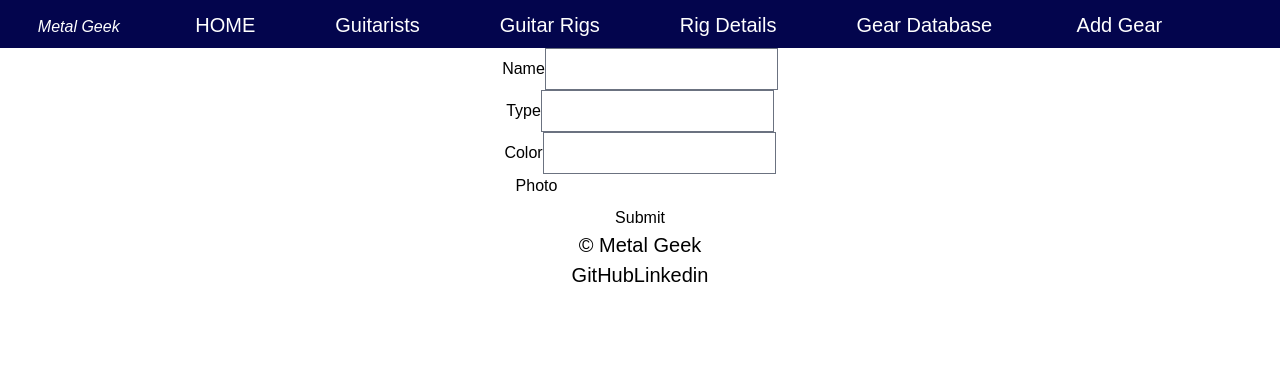
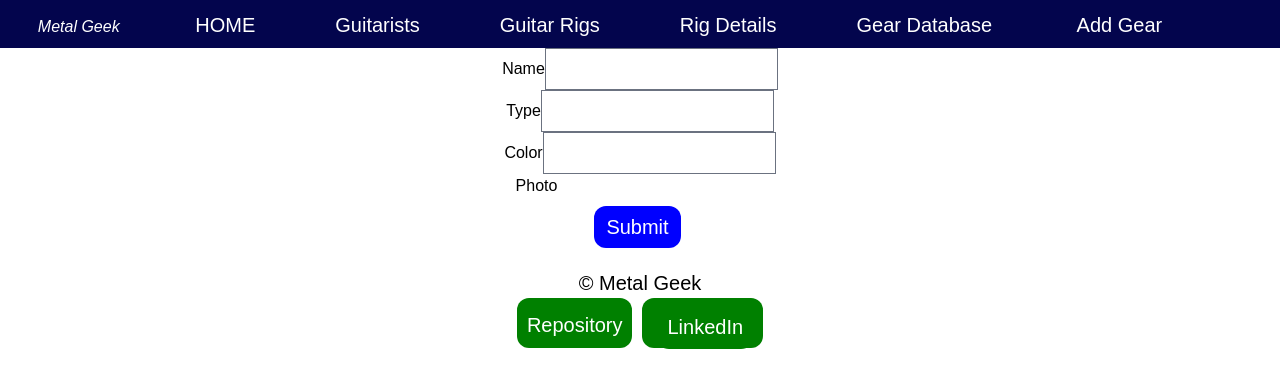
Before and after one commit to swanmac/Metal_Geek, a React (Create React App) app in the folder metal-geek/: page /add in a window 1280 px wide. Shown: the top 388 px of the page. Built offline with nearby package versions, Linux system fonts and the light colour scheme.

Commit message:
Updating CRUD buttons

```diff
--- a/metal-geek/src/App.css
+++ b/metal-geek/src/App.css
@@ -58,9 +58,41 @@
   display: flex;
   flex-direction: row;
   justify-content: space-around;
-  height:20px;
+  height:50px;
   font-size: 20px;
   font-family: 'Hanken Grotesk', sans-serif;
+}
+
+.footer-container {
+  height: 3em;
+  margin-top: 1em;
+  margin-bottom: 2em;
+}
+
+.github {
+  background-color: green; /* Blue */
+  border: none;
+  color: white;
+  padding: 12px 10px;
+  text-align: center;
+  text-decoration: none;
+  display: inline-block;
+  font-size: 20px;
+  border-radius: 12px;
+  margin-right: 5px;
+}
+
+.social {
+  background-color: green; /* Blue */
+  border: none;
+  color: white;
+  padding: 7px 10px;
+  text-align: center;
+  text-decoration: none;
+  display: inline-block;
+  font-size: 20px;
+  border-radius: 12px;
+  margin-left: 5px;
 }
 
 
@@ -91,19 +123,57 @@
   border-radius: 12px;
 }
 
+.btn-info {
+  background-color: blue; /* Blue */
+  border: none;
+  color: white;
+  padding: 6px 12px;
+  text-align: center;
+  text-decoration: none;
+  display: inline-block;
+  font-size: 20px;
+  border-radius: 12px;
+  margin-right: 5px;
+}
+
+.btn-danger {
+  background-color: blue; /* Blue */
+  border: none;
+  color: white;
+  padding: 6px 12px;
+  text-align: center;
+  text-decoration: none;
+  display: inline-block;
+  font-size: 20px;
+  border-radius: 12px;
+  margin-left: 5px;
+}
+
+.btn-group {
+  display: flex;
+  padding-left: 5px;
+  padding-right: 5px;
+}
+
+.btn-success {
+  background-color: blue; /* Blue */
+  border: none;
+  color: white;
+  padding: 6px 12px;
+  text-align: center;
+  text-decoration: none;
+  display: inline-block;
+  font-size: 20px;
+  border-radius: 12px;
+  margin-right: 5px;
+}
+
 .card-container  {
   display: flex;
   justify-content: space-around;
   align-content: center;
 }
 
-.btn-info {
-  padding-right: 10px;
-}
-
-.btn-danger {
-  padding-left: 10px;
-}
 
 .App-link {
   color: #61dafb;
--- a/metal-geek/src/components/Footer.jsx
+++ b/metal-geek/src/components/Footer.jsx
@@ -5,10 +5,11 @@ export default function Footer () {
             <p>© Metal Geek</p>
             </div>
             <div className="footer">
-            <p> <a href="https://github.com/swanmac" target=" _blank" rel="noopener noreferrer">GitHub</a></p>
+            <a href="https://github.com/swanmac" target=" _blank" className="github">Repository</a>
 
-            <p> <a href="https://www.linkedin.com/in/gregoryswan/" target=" _blank" rel="noopener noreferrer">Linkedin</a></p>
+            <div className="social"> <a href="https://www.linkedin.com/in/gregoryswan/" target=" _blank" className="social">LinkedIn</a>
         </div>
         </div>
+    </div>
     )
 }
--- a/metal-geek/src/components/GearDetails.jsx
+++ b/metal-geek/src/components/GearDetails.jsx
@@ -130,6 +130,7 @@ return !gear? null: (
                       Update
                     </button>
                   </span>
+
                   <span>
                     <button
                       className="btn-danger"
--- a/metal-geek/src/components/UpdateGear.jsx
+++ b/metal-geek/src/components/UpdateGear.jsx
@@ -167,7 +167,7 @@ export const UpdateGear = () => {
                 />
               </div>
 
-              <button onClick={updateGear} className="btn btn-success">
+              <button onClick={updateGear} className="btn-success">
                 Submit
               </button>
             </div>
```
